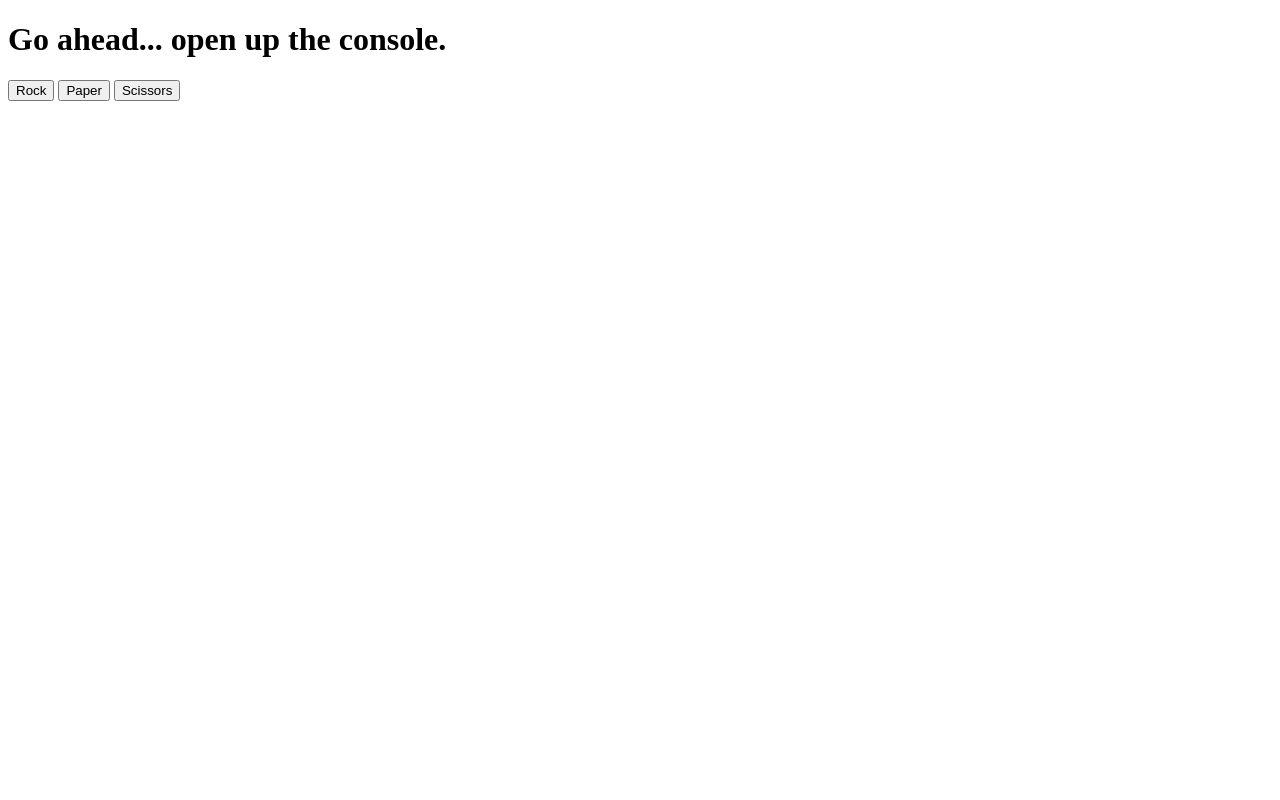
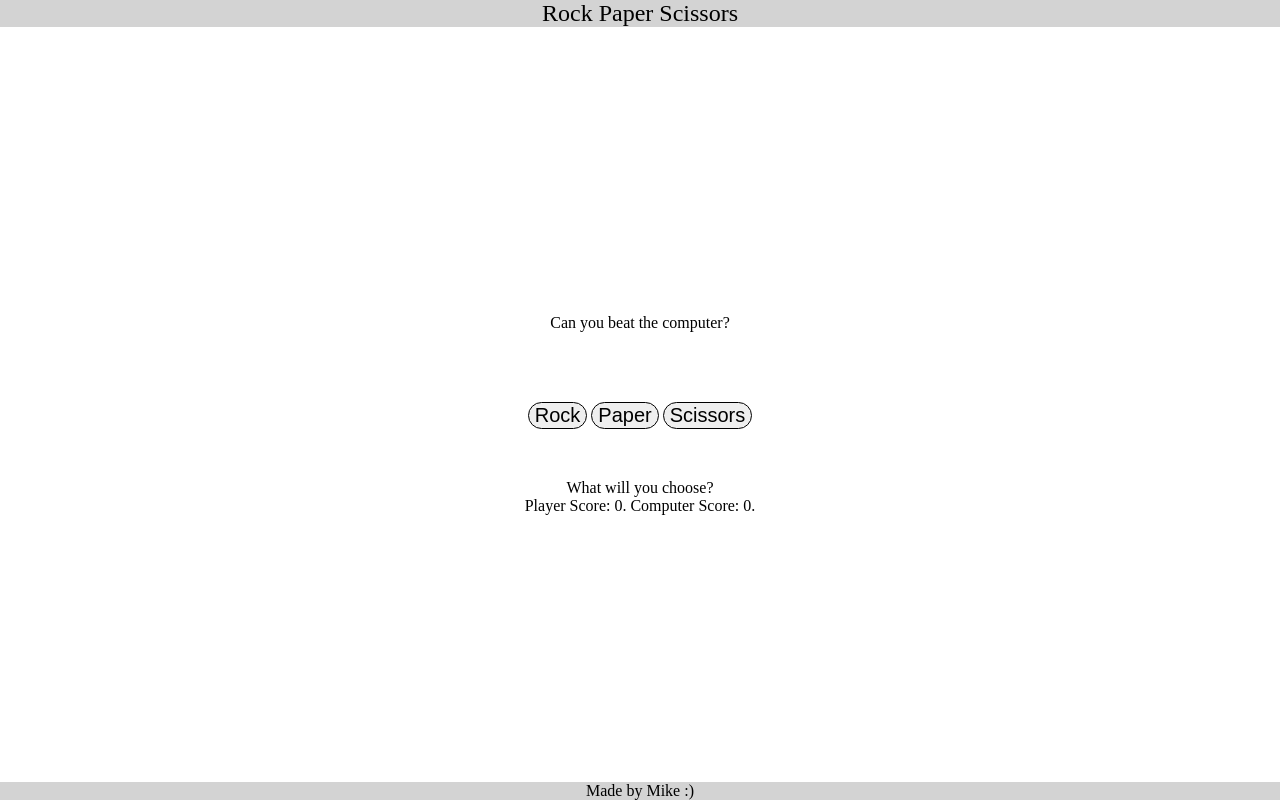
Before and after one commit to enosis1/rock-paper-scissors, a plain HTML site: page index.html in a window 1280 px wide. Drawn offline with Linux system fonts and the light colour scheme.

Commit message:
Modify Files

```diff
--- a/index.html
+++ b/index.html
@@ -1,5 +1,6 @@
 <!DOCTYPE html>
 <html lang="en">
+
 <head>
 	<meta charset="UTF-8">
 	<meta http-equiv="X-UA-Compatible" content="IE=edge">
@@ -8,15 +9,31 @@
 	<link rel="stylesheet" href="styles.css">
 	<script src="script.js" defer></script>
 </head>
+
 <body>
-	<h1>Go ahead... open up the console.</h1>
+	<div class="header">
+		<div class="header-text">Rock Paper Scissors</div>
+	</div>
+	<div class="content">
+		<div class="content-text">
+			Can you beat the computer?
+		</div>
+		<div class="buttons">
+			<button class="button-rock">Rock</button>
+			<button class="button-paper">Paper</button>
+			<button class="button-scissors">Scissors</button>
+		</div>
+		<div class="text">
+			<div class="text-results">What will you choose?</div>
+			<div class="text-score">Player Score: 0. Computer Score: 0.</div>
+		</div>
+	</div>
+	<div class="footer">
+		<div class="footer-text">
+			Made by Mike :)
+		</div>
+	</div>
 
-	<div class="buttons">
-		<button class="button-rock">Rock</button>
-		<button class="button-paper">Paper</button>
-		<button class="button-scissors">Scissors</button>
-	</div>
-	<div class="results"></div>
-	<div class="score"></div>
 </body>
+
 </html>
--- a/script.js
+++ b/script.js
@@ -19,7 +19,7 @@ function getComputerChoice() {
 function singleRound(playerSelection, computerChoice) {
 	computerChoice = getComputerChoice();
 	if (playerSelection === computerChoice) {
-		return ("Tie game!");
+		return (`Tie game! You both chose ${playerSelection}.`);
 	} else if (playerSelection === 'rock' && computerChoice === 'scissors') {
 		playerScore++
 		return ("You win! Rock beats Scissors!");
@@ -45,8 +45,8 @@ function singleRound(playerSelection, computerChoice) {
 const btnRock = document.querySelector('.button-rock');
 const btnPaper = document.querySelector('.button-paper');
 const btnScissors = document.querySelector('.button-scissors');
-const results = document.querySelector(".results");
-const score = document.querySelector('.score');
+const results = document.querySelector(".text-results");
+const score = document.querySelector('.text-score');
 
 btnRock.addEventListener('click', () => {
 	results.textContent = singleRound('rock');
--- a/styles.css
+++ b/styles.css
@@ -0,0 +1,49 @@
+body {
+	display: flex;
+	flex-direction: column;
+	height: 100vh;
+	margin: 0;
+}
+
+.header,
+.footer {
+	display: flex;
+	justify-content: center;
+	background-color: lightgray;
+}
+
+.footer {
+	margin-top: auto;
+}
+
+.header-text {
+	font-size: x-large;
+}
+
+.content {
+	display: flex;
+	flex-direction: column;
+	flex: 1;
+	align-items: center;
+	justify-content: center;
+}
+
+.content-text {
+	padding: 20px;
+}
+
+.buttons {
+	margin: 50px;
+	width: auto;
+}
+
+button {
+	border-radius: 18px;
+	border: 1px solid black;
+	font-size: 20px;
+}
+
+.text-results,
+.text-score {
+	text-align: center;
+}
```
